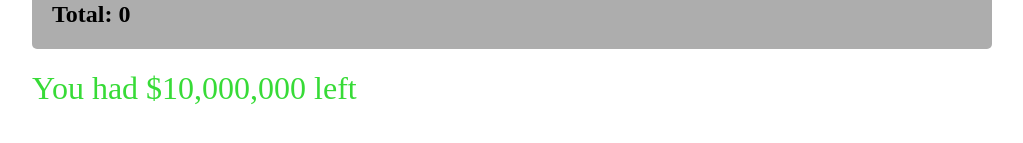
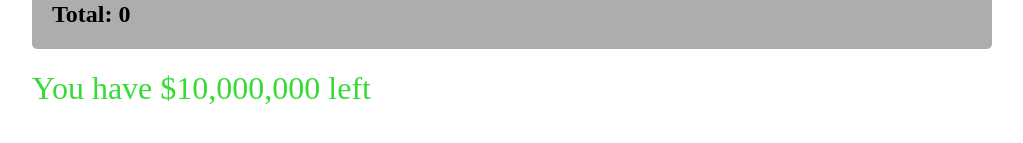
Before and after one commit to Electrizard/spend-simulator, a React (Vite) app: page /spend-simulator/checkout in a window 1280 px wide. Shown: the part 181-324 px from the top of the page, without its empty margins (128-1151 px from the left). Built offline with nearby package versions, Linux system fonts and the light colour scheme.

Commit message:
fix typo

```diff
--- a/src/Checkout.jsx
+++ b/src/Checkout.jsx
@@ -8,7 +8,7 @@ function Checkout(){
         <div>
             <h1>You checked out!</h1>
             <Receipt/>
-            <h1 className="extra-money">You had ${cash.toLocaleString()} left</h1>
+            <h1 className="extra-money">You have ${cash.toLocaleString()} left</h1>
         </div>
     );
 }
```
